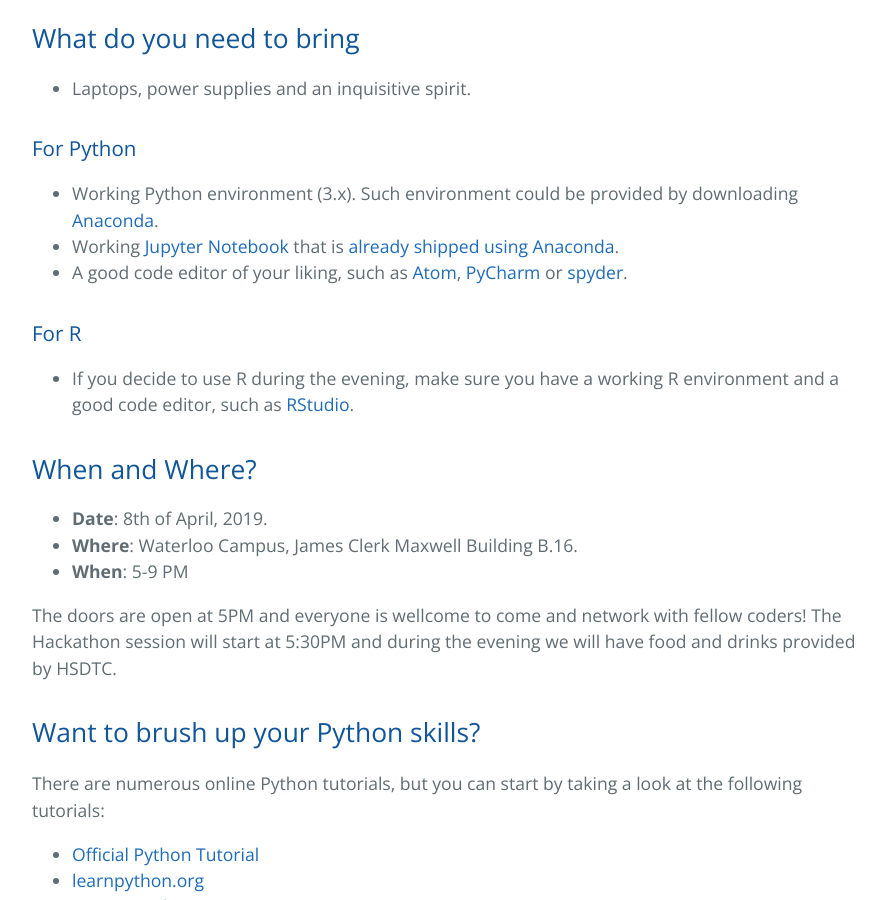
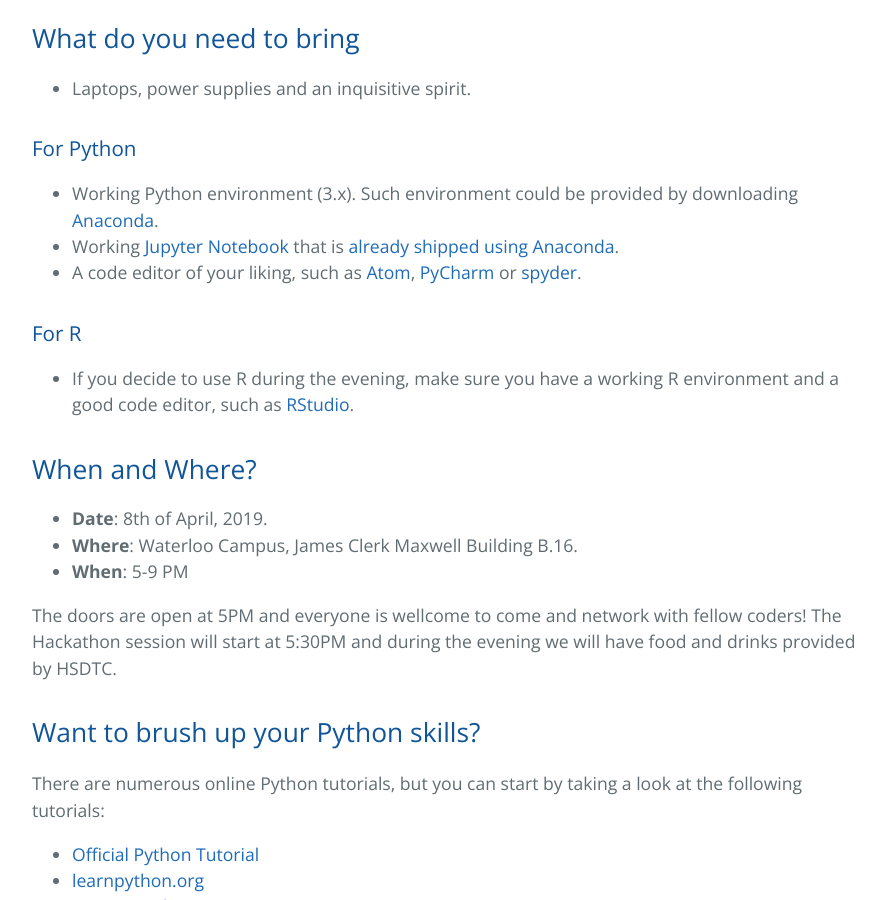
Before and after one commit to KHSDTC/Hackathon_Spring2019, a Jekyll site: the page built from index.md, in a window 1280 px wide and 900 px high, scrolled down 1543 px. Shown: the whole window, without its empty margins (192-1077 px from the left). Built offline with Jekyll 4.4.1, drawn with Linux system fonts in a browser that asks for light colours; our own code applies the rules of GitHub Pages for plain Markdown files.

Commit message:
Update index.md

```diff
--- a/index.md
+++ b/index.md
@@ -42,7 +42,7 @@ The Hackathon organisers will provide you with a dataset and a set of tasks to t
 
 - Working Python environment (3.x). Such environment could be provided by downloading [Anaconda](https://www.anaconda.com/distribution/).
 - Working [Jupyter Notebook](https://jupyter.org/index.html) that is [already shipped using Anaconda](https://jupyter.org/install).
-- A good code editor of your liking, such as [Atom](https://atom.io/), [PyCharm](https://www.jetbrains.com/pycharm/download/) or [spyder](https://www.spyder-ide.org/).
+- A code editor of your liking, such as [Atom](https://atom.io/), [PyCharm](https://www.jetbrains.com/pycharm/download/) or [spyder](https://www.spyder-ide.org/).
 
 ### For R
 
```
